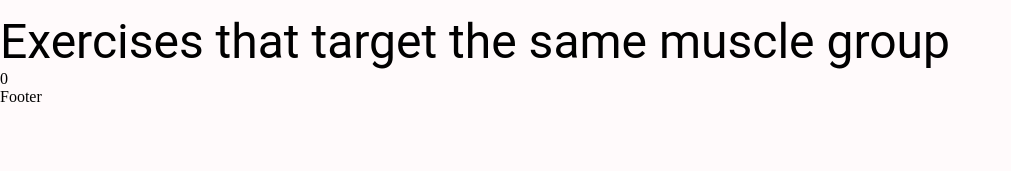
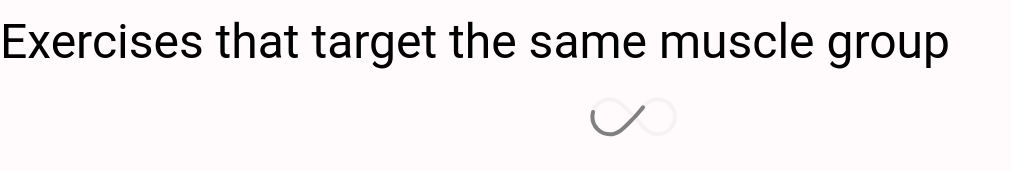
Before and after one commit to CamrynBowWow/exercise_fitness_app, a React (Create React App) app: page /exercise/1 in a window 1280 px wide. Shown: the part 1010-1181 px from the top of the page, without its empty margins (0-1011 px from the left). Before the commit the page ends 1116 px from the top, so only its background shows below. Built offline with nearby package versions, Linux system fonts and the light colour scheme; no server answers.

Commit message:
Loader Done

```diff
--- /dev/null
+++ b/src/components/Loader.js
@@ -0,0 +1,13 @@
+import React from 'react';
+import { Stack } from '@mui/material';
+import { InfinitySpin } from 'react-loader-spinner';
+
+const Loader = () => {
+	return (
+		<Stack direction='row' justifyContent='center' alignItems='center' width='100%'>
+			<InfinitySpin color='gray' />
+		</Stack>
+	);
+};
+
+export default Loader;
--- a/src/components/SimilarExercises.js
+++ b/src/components/SimilarExercises.js
@@ -1,13 +1,14 @@
 import React from 'react';
 import { Box, Stack, Typography } from '@mui/material';
 import HorizontalScrollbar from './HorizontalScrollbar';
+import Loader from './Loader';
 
 const SimilarExercises = ({ targetMuscleExercises, equipmentExercises }) => {
 	return (
 		<Box sx={{ mt: { lg: '100px', xs: '0' } }}>
 			<Typography variant='h3'>Exercises that target the same muscle group</Typography>
 			<Stack direction='row' sx={{ p: '2', position: 'relative' }}>
-				{targetMuscleExercises.length && <HorizontalScrollbar data={targetMuscleExercises} />}
+				{targetMuscleExercises.length ? <HorizontalScrollbar data={targetMuscleExercises} /> : <Loader />}
 			</Stack>
 		</Box>
 	);
```
